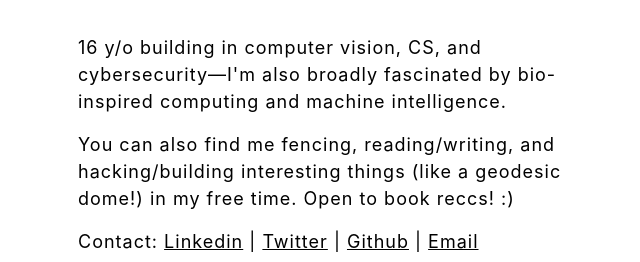
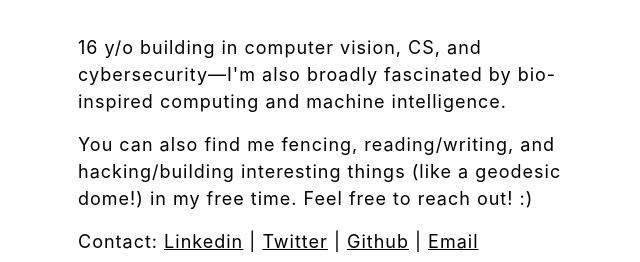
Before and after one commit to aidenybai/xu-ellen.github.io, a plain HTML site: page about.html in a window 1280 px wide. Shown: the part 268-530 px from the top of the page, 577-1217 px from the left. Drawn offline with nearby package versions, Linux system fonts and the light colour scheme.

Commit message:
change bio

```diff
--- a/about.html
+++ b/about.html
@@ -92,8 +92,8 @@
 					</p> -->
 					<p>
 						You can also find me fencing, reading/writing, and hacking/building
-						interesting things (like a geodesic dome!) in my free time. Open to
-						book reccs! :)
+						interesting things (like a geodesic dome!) in my free time. Feel
+						free to reach out! :)
 					</p>
 					<p>
 						Contact:
```
